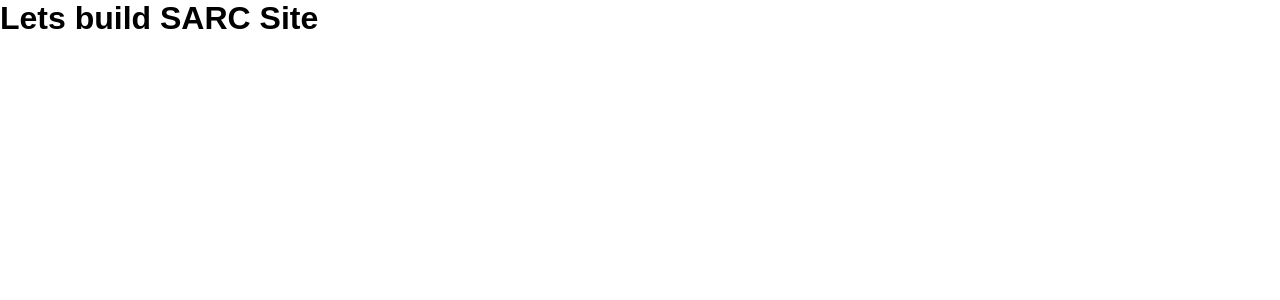
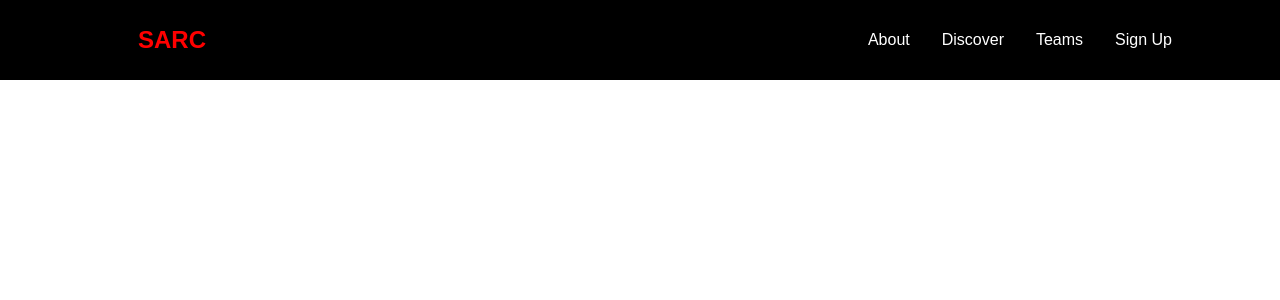
Before and after one commit to Llewellyn500/knust-shs-sarc-site, a React (Create React App) app: page / in a window 1280 px wide. Shown: the top 300 px of the page. Built offline with nearby package versions, Linux system fonts and the light colour scheme.

Commit message:
🚧working on navigations

```diff
--- a/package.json
+++ b/package.json
@@ -8,7 +8,11 @@
     "@testing-library/user-event": "^12.1.10",
     "react": "^17.0.1",
     "react-dom": "^17.0.1",
+    "react-icons": "^4.2.0",
+    "react-router-dom": "^5.2.0",
     "react-scripts": "4.0.3",
+    "react-scroll": "^1.8.2",
+    "styled-components": "^5.2.1",
     "web-vitals": "^1.0.1"
   },
   "scripts": {
--- a/src/App.js
+++ b/src/App.js
@@ -1,11 +1,13 @@
 import React from 'react';
 import './App.css';
+import Navbar from './components/Navbar';
+import {BrowserRouter as Router} from 'react-router-dom'
 
 function App() {
   return (
-    <div className="App">
-      <h1>Lets build SARC Site</h1>
-    </div>
+    <Router>
+      <Navbar />
+    </Router>
   );
 }
 
--- a/src/components/Navbar/NavbarElements.js
+++ b/src/components/Navbar/NavbarElements.js
@@ -0,0 +1,91 @@
+//using styled components
+
+import styled from "styled-components";
+import { Link as LinkR } from 'react-router-dom'
+import { Link as LinkS } from 'react-scroll'
+
+
+export const Nav = styled.nav`
+  background: #000;
+  height: 80px;
+  /* margin-top: -80px; */
+  display: flex;
+  justify-content: center;
+  align-items: center;
+  font-size: 1rem;
+  position: sticky;
+  top: 0;
+  z-index: 10;
+
+  @media screen and (max-width: 960px) {
+    transition: 0.8s all ease;
+  }
+`
+
+export const NavbarContainer = styled.div`
+  display: flex;
+  justify-content: space-between;
+  height: 80px;
+  z-index: 1;
+  width: 100%;
+  padding: 0 24px;
+  max-width: 1100px;
+`
+
+export const NavLogo = styled(LinkR)`
+color: red;
+justify-self: flex;
+cursor: pointer;
+font-size: 1.5rem;
+display: flex;
+align-items: center;
+margin-left: 24px;
+font-weight: bold;
+text-decoration: none;
+`
+
+export const MobileIcon = styled.div`
+    display: none;
+
+    @media screen and (max-width: 768px) {
+        display: block;
+        position: absolute;
+        top: 0;
+        right: 0;
+        transform: translate(-100%, 60%);
+        font-size: 1.8rem;
+        cursor: pointer;
+        color: #fff;
+    }
+`
+
+export const NavMenu = styled.ul`
+    display: flex;
+    align-items: center;
+    list-style:none;
+    text-align: center;
+    margin-right: -22px;
+
+
+    @media screen and (max-width: 768px) {
+        display: none;
+    }
+`
+
+export const NavItem = styled.li`
+    height: 80px;
+`
+
+export const NavLinks = styled(LinkS)`
+    color: #fff;
+    display: flex;
+    align-items: center;
+    text-decoration: none;
+    padding: 0 1rem;
+    height: 100%;
+    cursor: pointer;
+
+    &.active {
+        border-bottom: 3px solid #01bf71
+    }
+`
--- a/src/components/Navbar/index.js
+++ b/src/components/Navbar/index.js
@@ -0,0 +1,34 @@
+import React from "react";
+import {FaBars} from 'react-icons/fa'
+import { Nav, NavbarContainer, NavLogo, MobileIcon, NavMenu, NavItem, NavLinks } from "./NavbarElements";
+
+const Navbar = () => {
+  return (
+    <>
+      <Nav>
+        <NavbarContainer>
+          <NavLogo to="/">SARC</NavLogo>
+          <MobileIcon>
+              <FaBars />
+          </MobileIcon>
+          <NavMenu>
+              <NavItem>
+                  <NavLinks to="about">About</NavLinks>
+              </NavItem>
+              <NavItem>
+                  <NavLinks to="discover">Discover</NavLinks>
+              </NavItem>
+              <NavItem>
+                  <NavLinks to="teams">Teams</NavLinks>
+              </NavItem>
+              <NavItem>
+                  <NavLinks to="signup">Sign Up</NavLinks>
+              </NavItem>
+          </NavMenu>
+        </NavbarContainer>
+      </Nav>
+    </>
+  );
+};
+
+export default Navbar;
```
Also changed, not shown: 1 other file (tests, documents, lock files or other folders).
